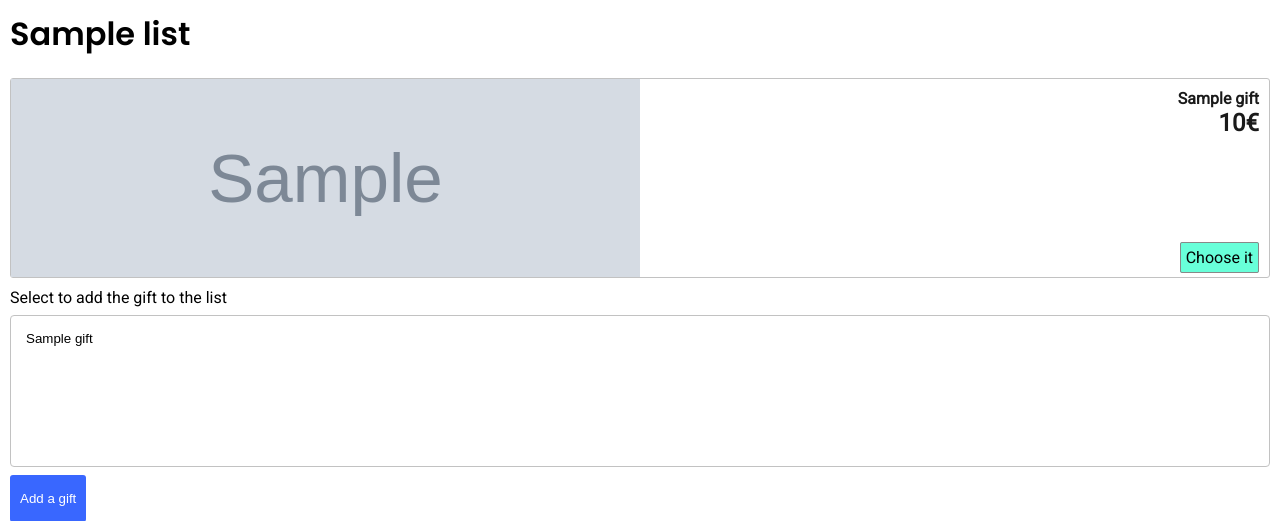
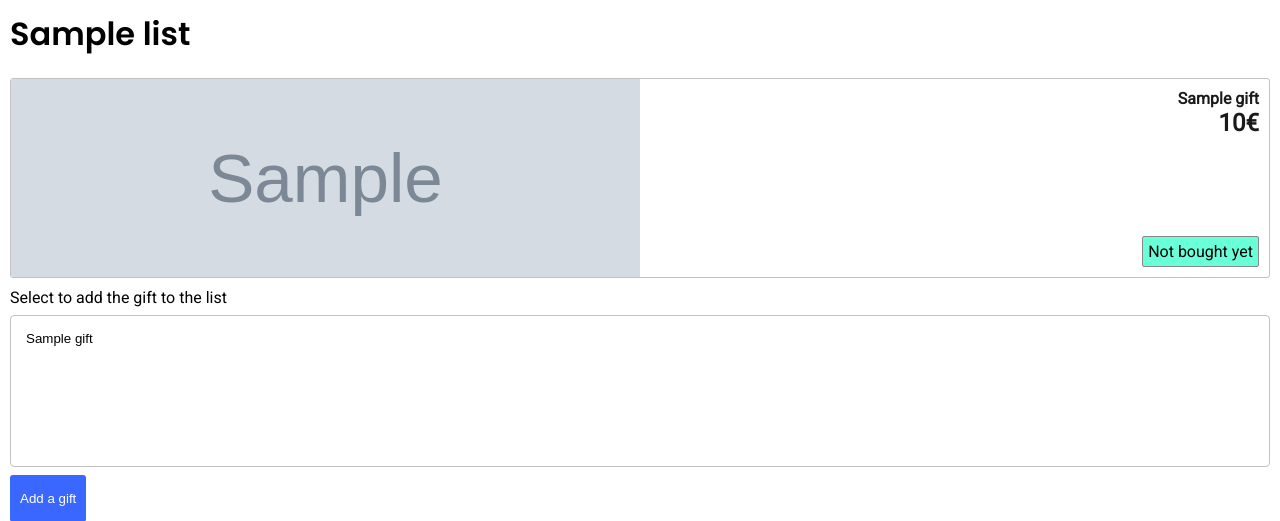
Before and after one commit to benpin31/gift-list, a Node server app: page /lists/600000000000000000000001 in a window 1280 px wide. Shown: the part 50-571 px from the top of the page. Run offline with Node 20, Linux system fonts and the light colour scheme; a user stored in the database is signed in; tables that the repository leaves empty hold one stand-in row (values such as "Sample post"); grey boxes marked "Sample" are stand-in pictures; some libraries are stand-ins or nearby versions.

Commit message:
the user can't chose a gift from list anymore

```diff
--- a/views/partials/list.hbs
+++ b/views/partials/list.hbs
@@ -9,7 +9,11 @@
     </div>
         <div class="state {{#if this.isAvailable}}free{{else}}unavailable{{/if}}">
         {{#if this.isAvailable}}
+            {{#if ../eventId}}
             <a class="not-bought" href="/events/{{../eventId}}/book/{{this._id}}">Choose it</a>
+            {{else}}
+            <div class="not-bought">Not bought yet</div>
+            {{/if}}
         {{else}}
          <div class="bought">Bought by {{#each this.gifters}}{{#if this.name}}{{this.name}}{{else}}someone{{/if}} </div> {{/each}}
         {{/if}}
```
